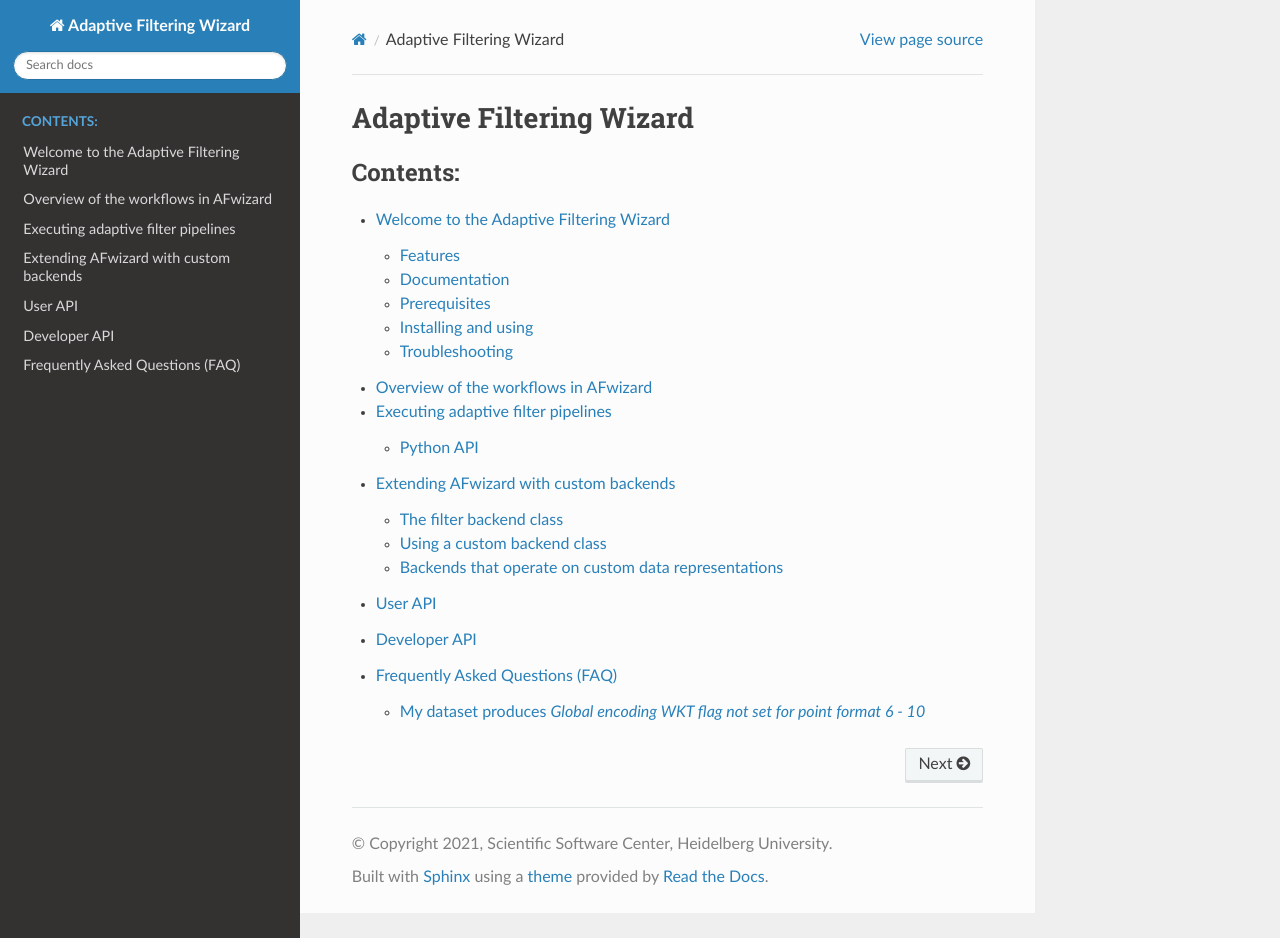
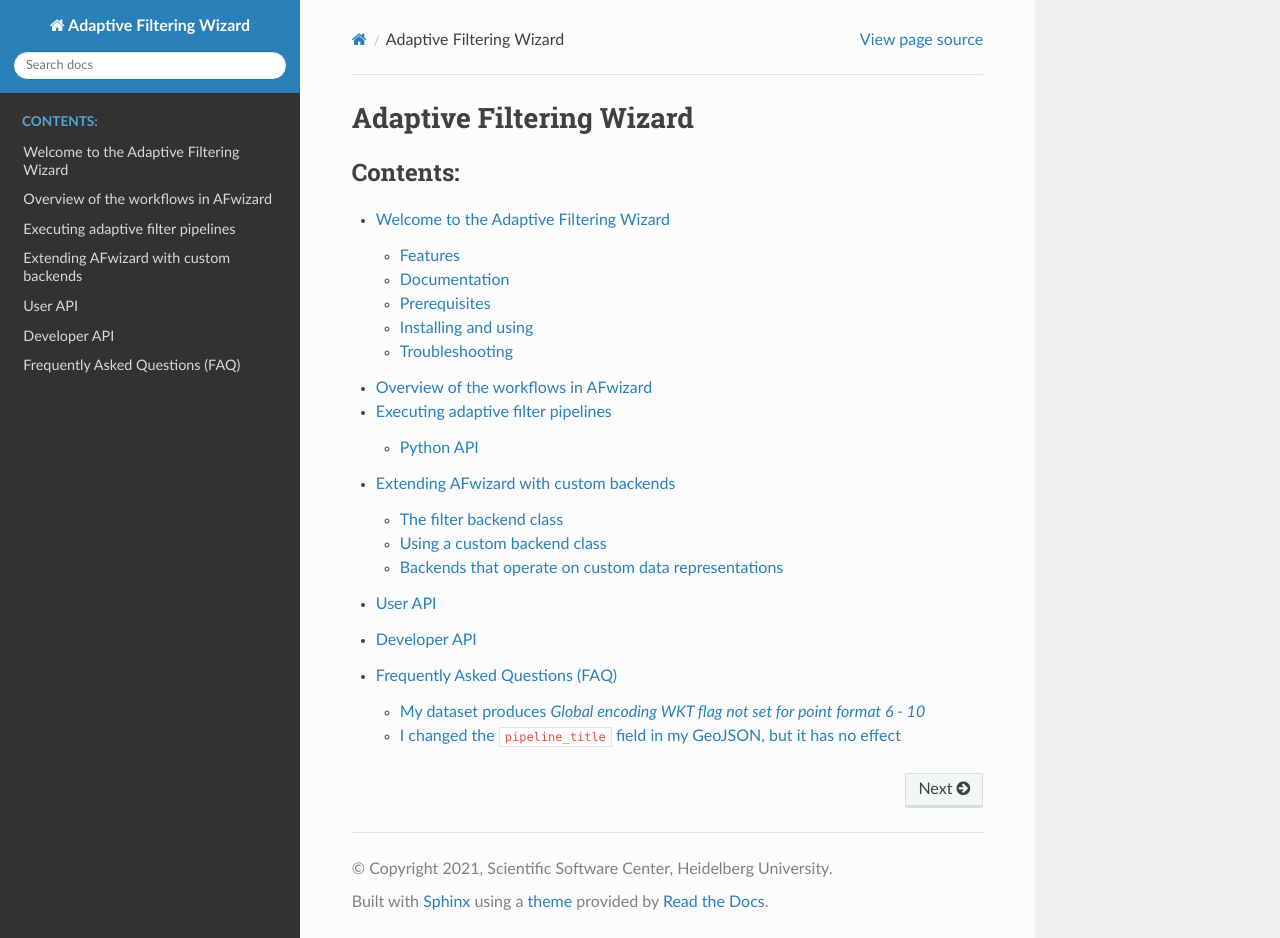
Before and after one commit to ssciwr/afwizard, a Sphinx documentation site: the page built from doc/source/index.rst, in a window 1280 px wide and 938 px high. Built offline with Sphinx 7.4.7 and the Read the Docs theme 2.0.0, drawn with Linux system fonts in a browser that asks for light colours; pages that are not in the unit, such as notebooks, are missing from menus; some of the changed lines change nothing that is shown.

Commit message:
FAQ entry about filter_pipeline

```diff
--- a/doc/source/faq.rst
+++ b/doc/source/faq.rst
@@ -18,3 +18,15 @@
 
 Additionally, you might want to report bugs to tools that produce this type
 of non-conforming LAS files.
+
+I changed the :code:`pipeline_title` field in my GeoJSON, but it has no effect
+------------------------------------------------------------------------------
+
+The :code:`pipeline_title` key is added to the GeoJSON file when using
+:ref:`~afwizard.assign_pipeline` purely for informational purpose. AFwizard
+draws all required information from hash stored in the :code:`pipeline` key.
+This hash is determined from the filters metadata. This allows you to move
+your filter pipelines freely without invalidating segmentation GeoJSONs (which
+would be the case when storing paths) and to finetune filter pipelines after
+creating the segmentation GeoJSON (which would not be possible if the GeoJSON
+stored the full filter configuration).
```
